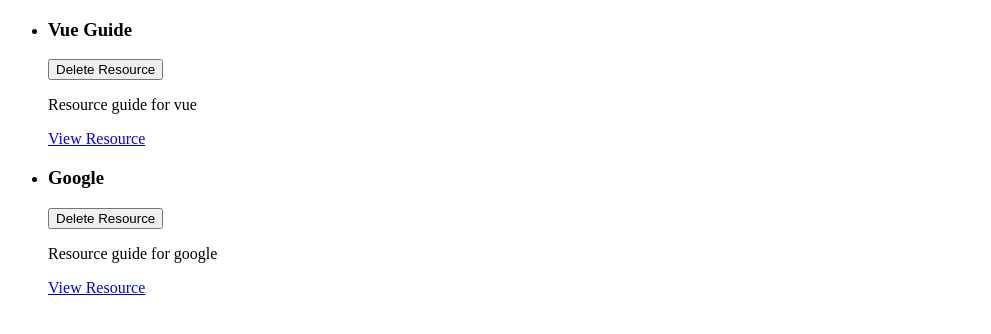
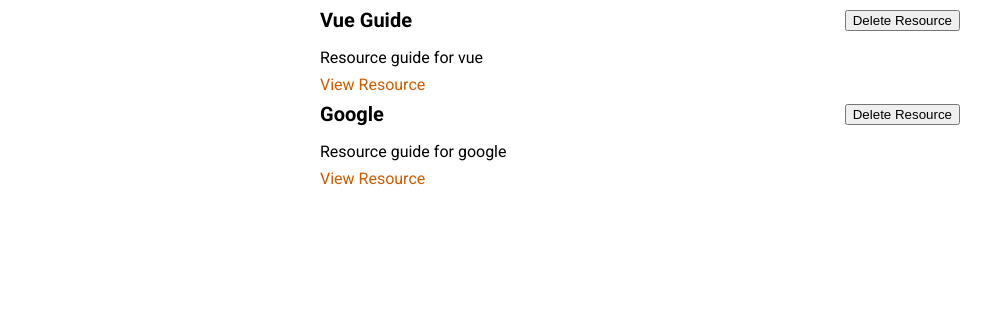
Before and after one commit to nnenna-syncpro/TheLearningResourcesApp, a Vue app: page / in a window 1280 px wide. Shown: the top 334 px of the page, without its empty margins (0-991 px from the left). Built offline with nearby package versions, Linux system fonts and the light colour scheme.

Commit message:
Modularized code by displaying LearningResource in StoredResources and added some styling

```diff
--- a/src/App.vue
+++ b/src/App.vue
@@ -1,15 +1,13 @@
 <template>
-    <ul>
-        <!-- benefits of creating a separate list component are: to help modularize the code, keep file from getting to bulky/cumbersome, and make finding and editing code easier -->
-        <learning-resource v-for="resource in storedResources" :key="resource.id" :title="resource.title" :description="resource.description" :link="resource.link"></learning-resource>
-    </ul>
+    <stored-resources :resources="storedResources"> </stored-resources>
 </template>
 
 <script>
-import LearningResource from "./components/learning-resources/LearningResource.vue";
+import StoredResources from "./components/learning-resources/StoredResources.vue";
+
 export default {
     components: {
-        LearningResource
+        StoredResources
     },
     data () {
         return {
@@ -31,3 +29,19 @@
     }
 }
 </script>
+
+<style>
+@import url('https://fonts.googleapis.com/css2?family=Roboto:wght@400;700&display=swap');
+
+* {
+  box-sizing: border-box;
+}
+
+html {
+  font-family: 'Roboto', sans-serif;
+}
+
+body {
+  margin: 0;
+}
+</style>
--- a/src/components/learning-resources/LearningResource.vue
+++ b/src/components/learning-resources/LearningResource.vue
@@ -18,3 +18,35 @@
     props: ["id", "title", "description", "link"]
 }
 </script>
+
+<style scoped>
+li {
+  margin: auto;
+  max-width: 40rem;
+}
+
+header {
+  display: flex;
+  justify-content: space-between;
+  align-items: center;
+}
+
+h3 {
+  font-size: 1.25rem;
+  margin: 0.5rem 0;
+}
+
+p {
+  margin: 0.5rem 0;
+}
+
+a {
+  text-decoration: none;
+  color: #ce5c00;
+}
+
+a:hover,
+a:active {
+  color: #c89300;
+}
+</style>
--- /dev/null
+++ b/src/components/learning-resources/StoredResources.vue
@@ -0,0 +1,27 @@
+<!-- This component removes the code to display the iterated list of learning resources from App.vue to make code more modular and also scope the style to the list -->
+<template>
+    <ul>
+        <!-- benefits of creating a separate list component are: to help modularize the code, keep file from getting to bulky/cumbersome, and make finding and editing code easier -->
+        <learning-resource v-for="resource in resources" :key="resource.id" :title="resource.title" :description="resource.description" :link="resource.link"></learning-resource>
+    </ul>
+</template>
+
+<script>
+import LearningResource from "./LearningResource.vue";
+export default {
+    components: {
+        LearningResource
+    },
+    props: ["resources"]
+}
+</script>
+
+<style scoped>
+ul {
+  list-style: none;
+  margin: 0;
+  padding: 0;
+  margin: auto;
+  max-width: 40rem;
+}
+</style>
```
